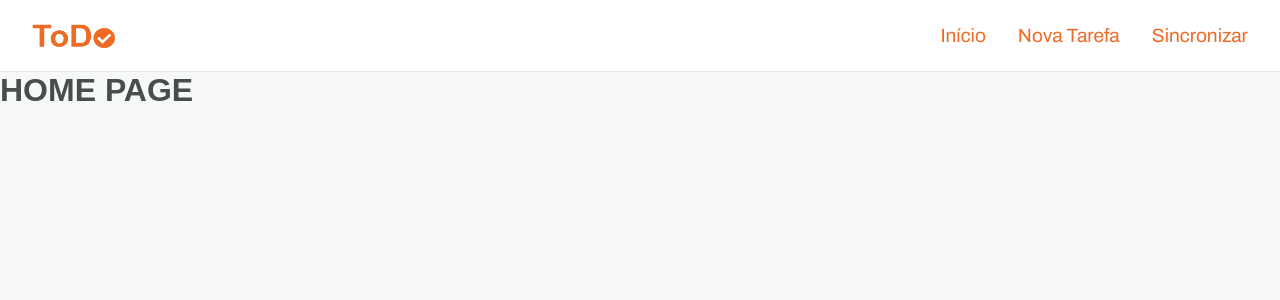
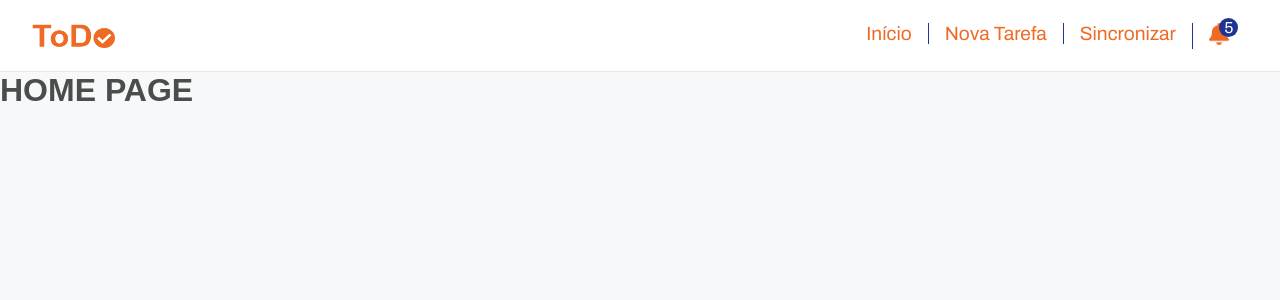
Before and after one commit to thiiagolourenco/toDoReact, a React (Create React App) app: page / in a window 1280 px wide. Shown: the top 300 px of the page. Built offline with nearby package versions, Linux system fonts and the light colour scheme.

Commit message:
Add new styles

```diff
--- a/src/components/Header/index.tsx
+++ b/src/components/Header/index.tsx
@@ -1,5 +1,8 @@
 import React from 'react';
+
 import logo from "../../assets/logo.png";
+import bell from "../../assets/bell.png";
+
 import styles from "./styles.module.scss";
 
 function Header() {
@@ -7,9 +10,15 @@ function Header() {
     <header className={styles.headerContainer}>
       <img src={logo} alt="Logo do ToDo"></img>
       <ul>
-        <li><a>Início</a></li>
-        <li><a>Nova Tarefa</a></li>
-        <li><a>Sincronizar</a></li>
+        <li><a href="">Início</a></li>
+        <li className={styles.leftBorder}><a href="">Nova Tarefa</a></li>
+        <li className={styles.leftBorder}><a href="">Sincronizar</a></li>
+        <li className={styles.leftBorder}>
+          <div className={styles.notification}>
+            <img src={bell} alt="Icone de notificação"></img>
+            <span>5</span>
+          </div>
+        </li>
       </ul>
     </header>
   );
--- a/src/components/Header/styles.module.scss
+++ b/src/components/Header/styles.module.scss
@@ -21,9 +21,15 @@
       li {
         float: left;
         text-transform: capitalize;
-        margin-left: 2rem;
+        margin-left: 1rem;
+
+        &.leftBorder {
+          padding-left: 1rem;
+          border-left: 1px solid var(--blue-main);
+        }
 
         a {
+          text-decoration: none;
           font: 400 1.2rem Archivo;
           cursor: pointer;
           color: var(--orange-main);
@@ -33,6 +39,38 @@
             color: var(--blue-main);
           }
         }
+
+        .notification {
+
+          transition: opacity 0.2s;
+
+          img {
+            width: 20px;
+            height: 22px;
+            cursor: pointer;
+          }
+
+          span {
+            background: var(--blue-main);
+
+            padding: 1px 5px;
+            border-radius: 50%;
+
+            position: relative;
+            top: -0.7rem;
+            right: 0.6rem;
+
+
+            font-size: 1rem;
+            font-family: Archivo;
+            cursor: pointer;
+            color: var(--white);
+          }
+
+          &:hover{
+            opacity: 0.2;
+          }
+        }
       }
     }
   }
```
